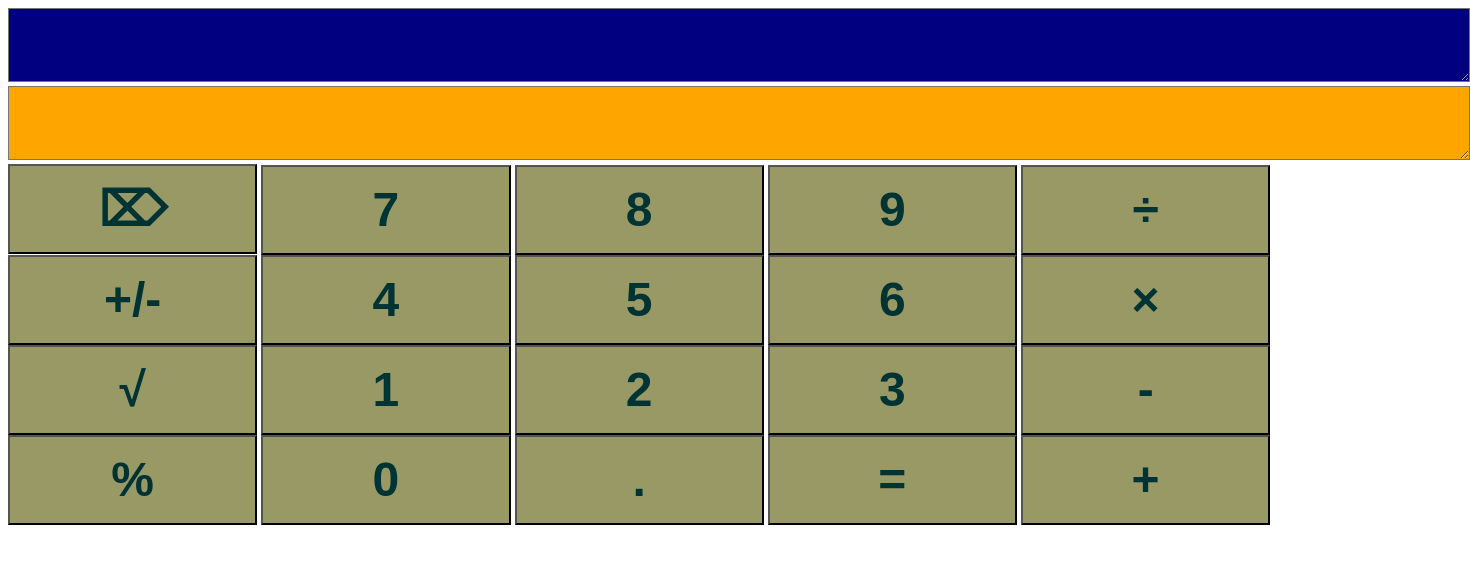
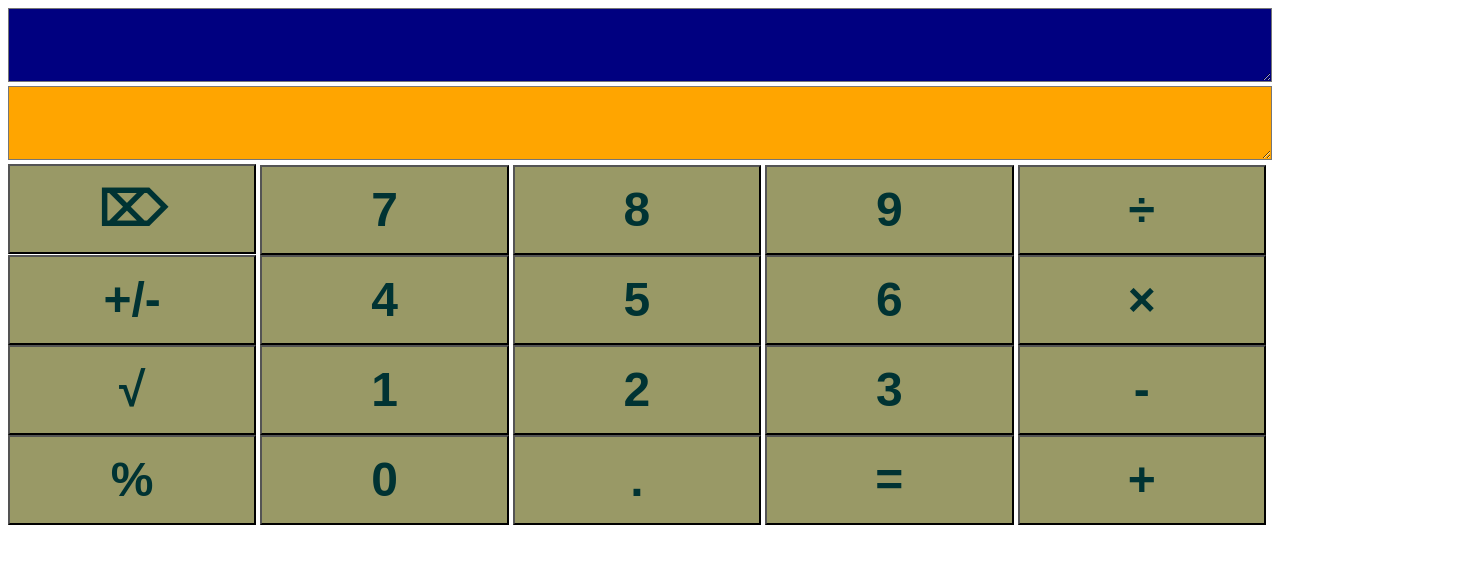
Before and after one commit to rahathossenmanik/Calculator, a plain HTML site: page index.html in a window 1280 px wide. Shown: the whole page, 1470 px wide, since content can reach past the window. Drawn offline with Linux system fonts and the light colour scheme.

Commit message:
Screen Size Bug Fixed.

```diff
--- a/index.html
+++ b/index.html
@@ -23,7 +23,7 @@
 			  color: white;
 			}
 			button {
-				width: 19.72%;
+				width: 19.65%;
 				height: 90px;
 				color: #003333;
 				background-color: #999966;
@@ -35,8 +35,8 @@
 	</head>
 	<body>
 		<div style="display:inline-block;">
-			<textarea id="type" readonly="true" style="background-color:navy; color:red; text-align:right; font-size:60px;" rows="1" cols="40"></textarea>
-			<textarea id="ans" readonly="true" style="background-color:orange; color:navy; text-align:right; font-size:60px;" rows="1" cols="40"></textarea>
+			<textarea id="type" readonly="true" style="background-color:navy; color:red; text-align:right; font-size:60px; width:100%;" rows="1"></textarea>
+			<textarea id="ans" readonly="true" style="background-color:orange; color:navy; text-align:right; font-size:60px; width:100%";" rows="1"></textarea>
 		</div>
 		<section>
 		    <button onclick="document.location.reload()">⌦</button>
```
